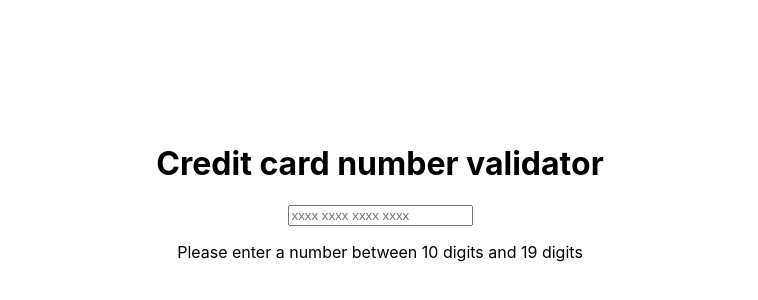
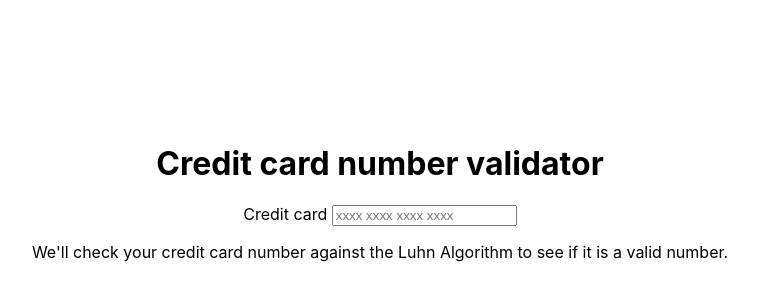
Before and after one commit to stefann9/Credit-card-number-validator, a React (Create React App) app: page / in a window 1280 px wide. Shown: the part 200-500 px from the top of the page, without its empty margins (260-1018 px from the left). Built offline with nearby package versions, Linux system fonts and the light colour scheme.

Commit message:
refactor components dir, display-valid-card

```diff
--- a/src/App.css
+++ b/src/App.css
@@ -1,4 +1,4 @@
-.App{
+.App {
   height: 100%;
 
   /* background-color: blue; */
--- a/src/App.js
+++ b/src/App.js
@@ -1,7 +1,7 @@
 import "./App.css";
 import React from "react";
-import { CardInput } from "./components/card-input.component";
-import { DisplayValidCard } from "./components/display-valid-card";
+import { CardInput } from "./components/card-input/card-input.component";
+import { DisplayValidCard } from "./components/display-valid-card/display-valid-card.component";
 
 class App extends React.Component {
   constructor(state) {
--- a/src/components/card-input.component.jsx
+++ /dev/null
@@ -1,11 +0,0 @@
-import React from "react";
-
-export class CardInput extends React.Component{
-    onChange = (e)=>{
-        const input = e.target.value;
-        this.props.onChange(input)
-    }
-    render(){
-        return (<input type="tel" onChange={this.onChange} inputmode="numeric" pattern="[0-9\s]{13,19}"  maxlength="19" placeholder="xxxx xxxx xxxx xxxx"/>)
-    }
-}
--- /dev/null
+++ b/src/components/card-input/card-input.component.jsx
@@ -0,0 +1,14 @@
+import React from "react";
+
+export class CardInput extends React.Component{
+    onChange = (e)=>{
+        const input = e.target.value;
+        this.props.onChange(input)
+    }
+    render(){
+        return (<div>
+            <label htmlFor="credit-card">Credit card </label>
+        <input id="credit-card"type="tel" onChange={this.onChange} inputMode="numeric" pattern="[0-9\s]{13,19}"  maxLength="19" placeholder="xxxx xxxx xxxx xxxx"/>
+        </div>)
+    }
+}
--- a/src/components/display-valid-card.jsx
+++ /dev/null
@@ -1,38 +0,0 @@
-import React from "react";
-
-export class DisplayValidCard extends React.Component{
-
-    validateCard = (arr) => {
-        // use Luhn algorithm to check if the credit card number is valid
-        let count = 1;
-        let doubleDigits = [];
-        if (arr.length >= 10 && arr.length <= 19) {
-          for (let i = arr.length - 1; i >= 0; i--) {
-            if (count === 1) {
-              doubleDigits.push(arr[i]);
-            } else if (count === 2) {
-              let doubleDigit = arr[i] * 2;
-              if (doubleDigit > 9) {
-                doubleDigits.push(doubleDigit - 9);
-              } else {
-                doubleDigits.push(doubleDigit);
-              }
-            }
-            count === 1 ? (count = 2) : (count = 1);
-          }
-          const sum = doubleDigits.reduce(
-            (previousValue, currentValue) => previousValue + currentValue
-          );
-          const isValid = sum % 10 === 0 ? "valid" : "invalid";
-          return `The card number is ${isValid}`
-        } else {
-          return 'Please enter a number between 10 digits and 19 digits'
-        }
-      };
-
-    render(){
-        return (
-            <p>{this.validateCard(this.props.cardNumsArr)}</p>
-        );
-    }
-}
--- /dev/null
+++ b/src/components/display-valid-card/display-valid-card.component.jsx
@@ -0,0 +1,43 @@
+import React from "react";
+
+export class DisplayValidCard extends React.Component {
+  test;
+
+  validateCard = (arr) => {
+    // use Luhn algorithm to check if the credit card number is valid
+    let count = 1;
+    let doubleDigits = [];
+    if (arr.length >= 10 && arr.length <= 19) {
+      for (let i = arr.length - 1; i >= 0; i--) {
+        if (count === 1) {
+          doubleDigits.push(arr[i]);
+        } else if (count === 2) {
+          let doubleDigit = arr[i] * 2;
+          if (doubleDigit > 9) {
+            doubleDigits.push(doubleDigit - 9);
+          } else {
+            doubleDigits.push(doubleDigit);
+          }
+        }
+        count === 1 ? (count = 2) : (count = 1);
+      }
+      const sum = doubleDigits.reduce(
+        (previousValue, currentValue) => previousValue + currentValue
+      );
+      const isValid = sum % 10 === 0 ? true : false;
+      return isValid;
+    }
+  };
+
+  render() {
+    const cardNumsArr = this.props.cardNumsArr;
+    const isValid = this.validateCard(cardNumsArr) ? "valid" : "invalid";
+    return (
+      <p className={isValid}>
+        {cardNumsArr.length >= 10
+          ? `The credit card is ${isValid}`
+          : `We'll check your credit card number against the Luhn Algorithm to see if it is a valid number.`}
+      </p>
+    );
+  }
+}
```
